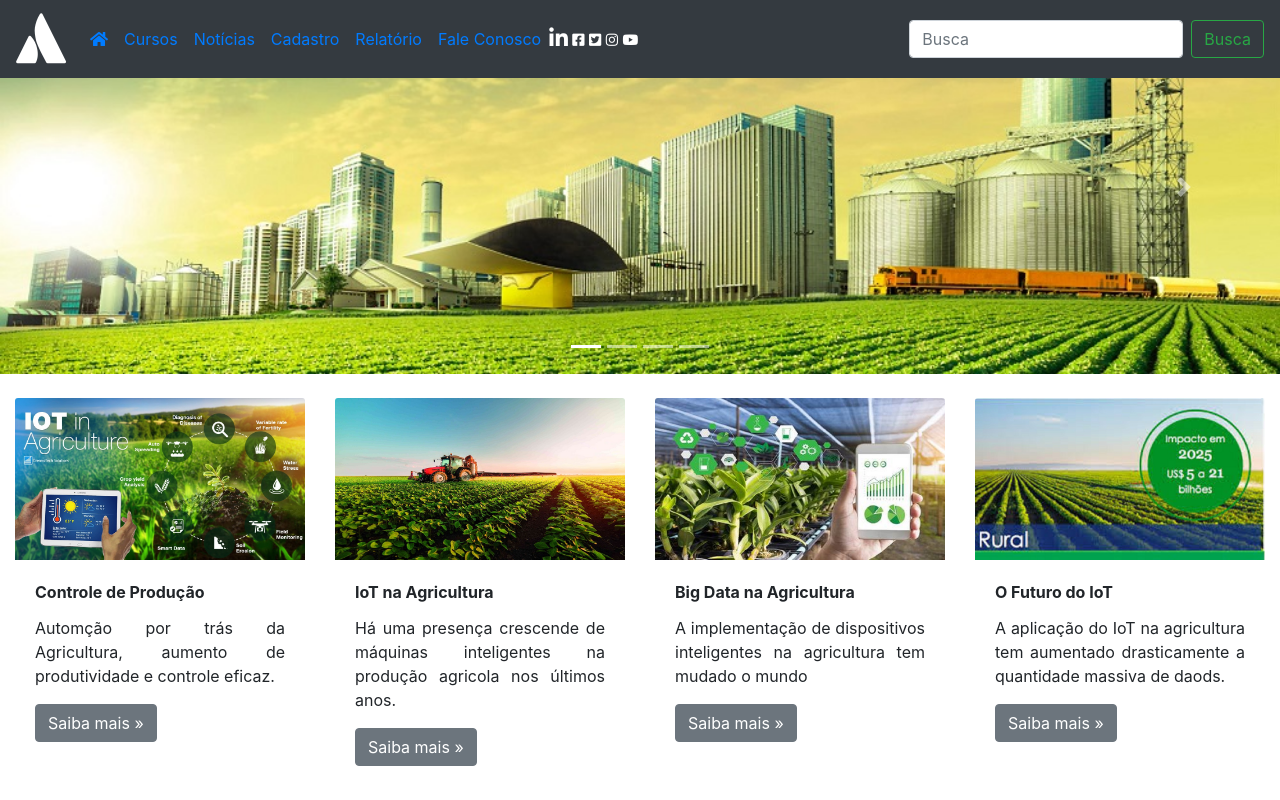
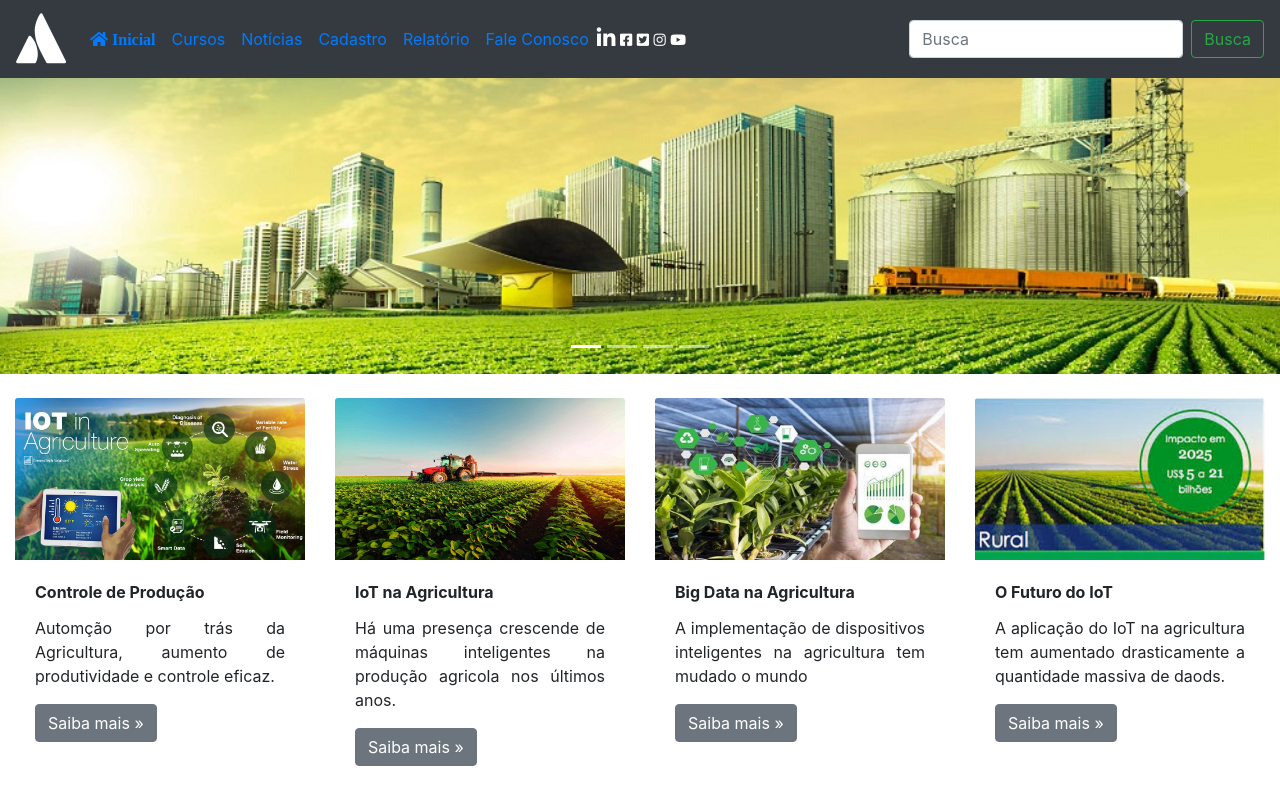
Before and after one commit to Khylson/site-Front-End-bootstrap-jQuery, a plain HTML site: page index.html in a window 1280 px wide. Shown: the top 800 px of the page. Drawn offline with Linux system fonts and the light colour scheme.

Commit message:
setimo commit do post

```diff
--- a/index.html
+++ b/index.html
@@ -26,7 +26,7 @@
             <ul class="navbar-nav">
                 <li class="navbar-item active">
                     <a class="nav-link" href="index.html">
-                        <i class="fas fa-home"></i>
+                        <i class="fas fa-home"> Inicial</i>
                     </a>
                 </li>
                  <li class="nav-item">
```
